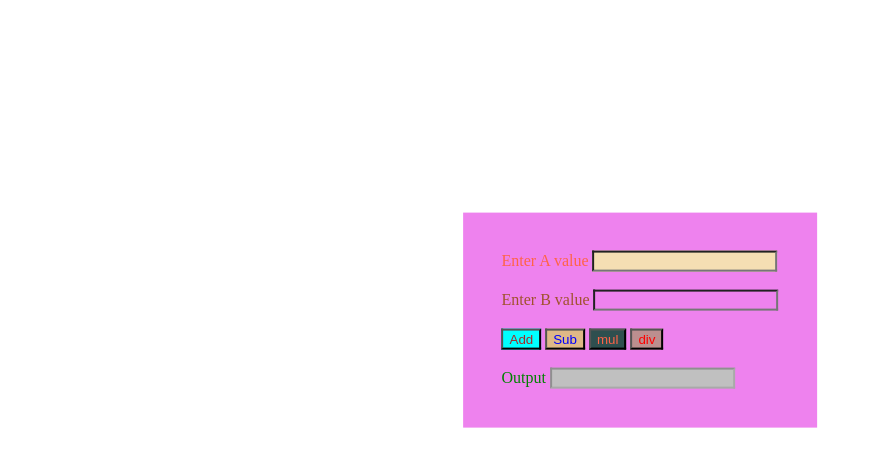
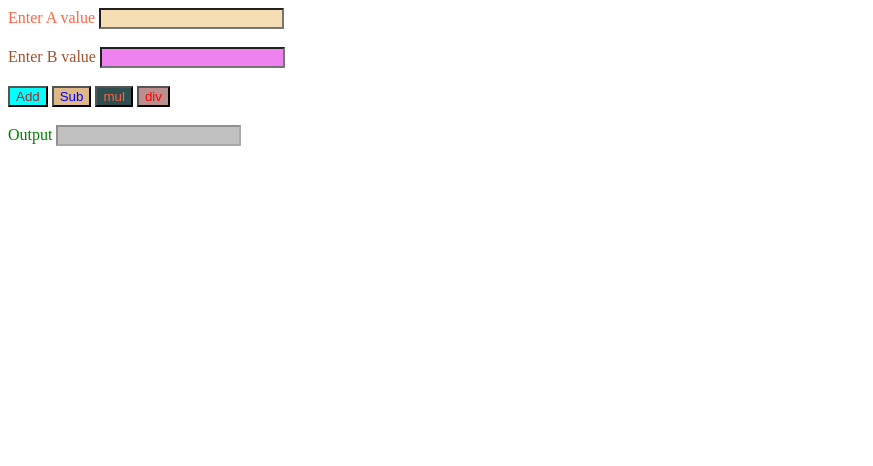
Before and after one commit to naga9160/naga, a plain HTML site: page calculator1.html in a window 1280 px wide. Shown: the whole page, without its empty margins (0-873 px from the left). Drawn offline with Linux system fonts and the light colour scheme.

Commit message:
Update calculator1.html

```diff
--- a/calculator1.html
+++ b/calculator1.html
@@ -1,22 +1,12 @@
 <!DOCTYPE html>
 <html>
     <head>
-         <style>
-            form{
-                background-color: violet;
-                display: inline;
-                position: absolute;
-                transform: translate(-50%,-50%);
-                padding: 3%;
-                top: 40%;
-                left: 50%;
-            }
-        </style>
+
         <title>Calculator1</title>
     </head>
     <body>
 
-            <form>
+
                 <div>
             <label style="color: tomato;">Enter A value</label>
             <input type="text" id="txt1" style="color: maroon; background-color:wheat;">
@@ -39,7 +29,7 @@
             <label style="color: green;">Output</label>
             <input type="text" id="result" disabled style="color: red; background-color: silver;">
         </div>
-       </form>
+
         <script src="./calculator1.js"></script>
 
     </body>
```
